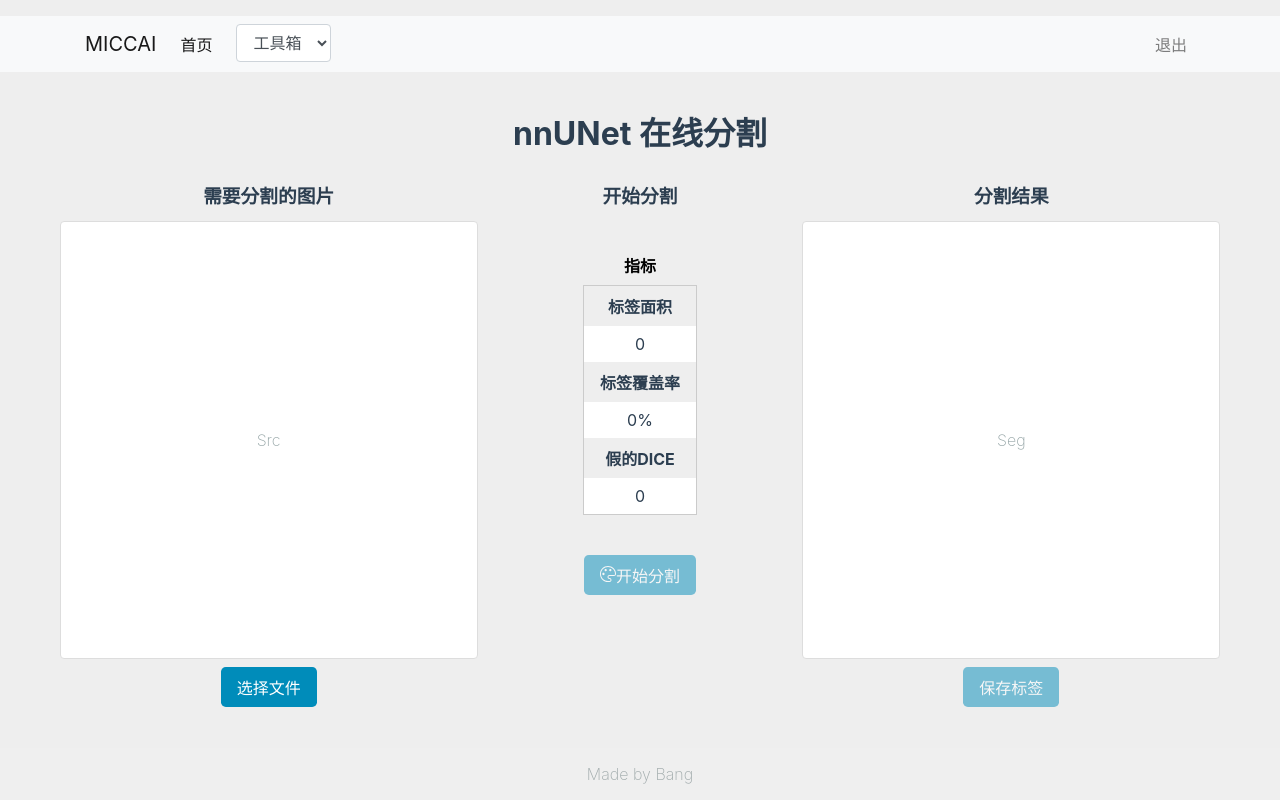
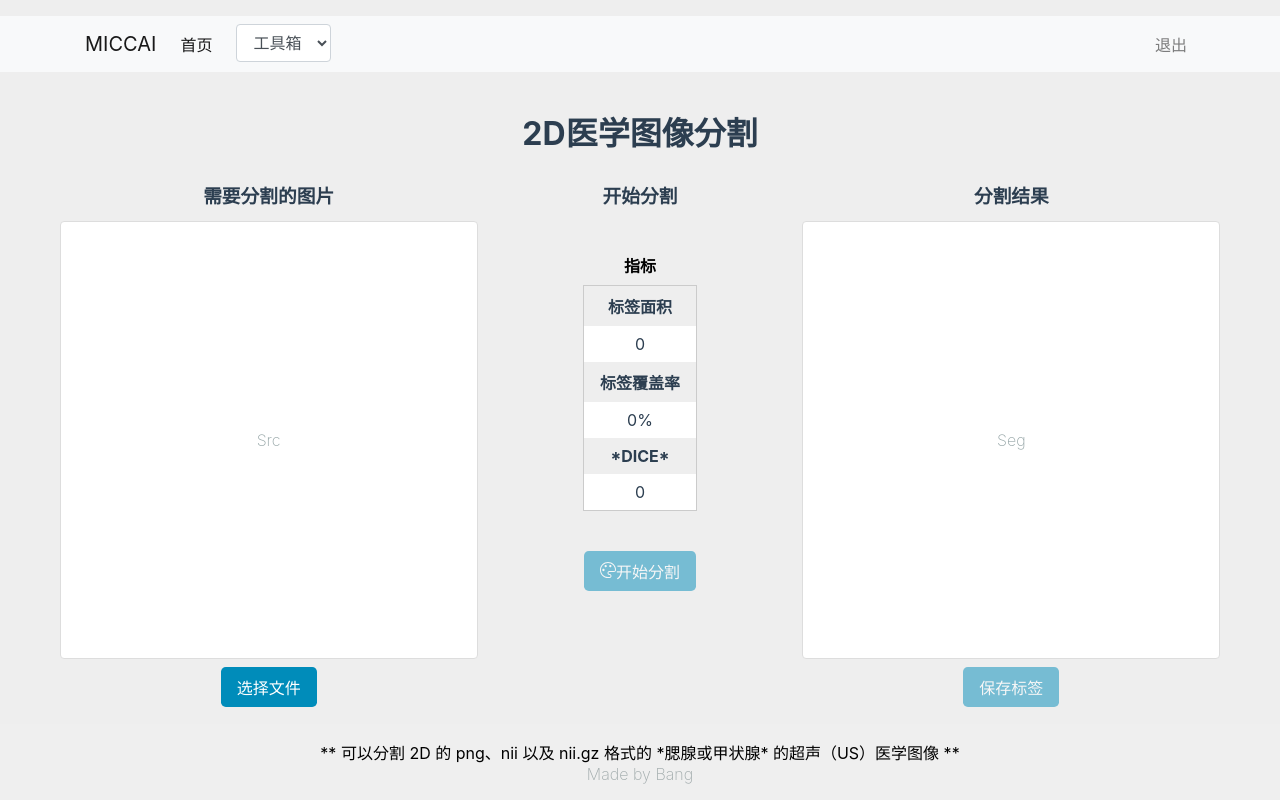
Before and after one commit to AIforMS/flask-vue-pt-deploy, a Vue app: page /#/ in a window 1280 px wide. Built offline with nearby package versions, Linux system fonts and the light colour scheme; sample sign-in values are in the browser's storage.

Commit message:
get rid of the back-end global var. front-end debug

```diff
--- a/src/App.vue
+++ b/src/App.vue
@@ -9,6 +9,10 @@
 
     <div class="spacer"></div>
     <footer>
+      <span class="alert">** 可以分割 2D 的 png、nii 以及 nii.gz 格式的 *腮腺或甲状腺* 的超声（US）医学图像 **</span>
+      <br>
+      <span class="alert"></span>
+      <!-- <br> -->
       Made by Bang
     </footer>
   </div>
@@ -94,4 +98,8 @@ footer {
   font-weight: 200;
   font-size: 1rem;
 }
+.alert {
+  color: #000000;
+  font-weight: 400;
+}
 </style>
--- a/src/components/LandingPage.vue
+++ b/src/components/LandingPage.vue
@@ -1,7 +1,7 @@
 <template>
   <div id="wrapper">
     <h1>
-      nnUNet 在线分割
+      2D医学图像分割
     </h1>
     <div class="container">
       <div class="section">
@@ -55,7 +55,7 @@
               <td>{{labelCoverage}}</td>
             </tr>
             <tr class="pure-table-odd">
-              <th>假的DICE</th>
+              <th>*DICE*</th>
             </tr>
             <tr class="pure-table-odd">
               <td>{{diceScore}}</td>
@@ -75,7 +75,7 @@
         <h3>分割结果</h3>
         <div class="result-container">
           <div class="hint"
-               v-if="!resultSrc">
+               v-if="!uploadSrc">
             Seg
           </div>
 
```
Also changed, not shown: 2 other files (tests, documents, lock files or other folders).
